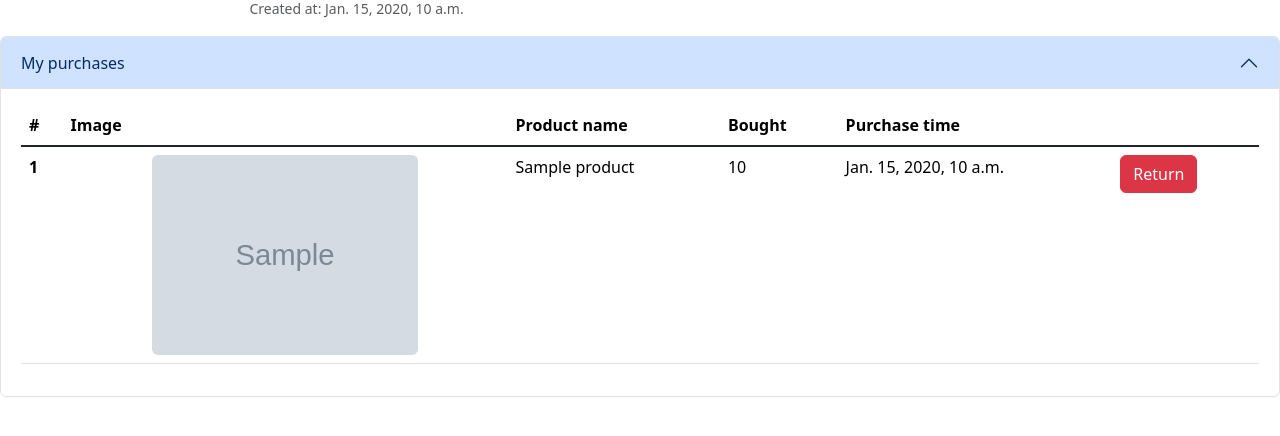
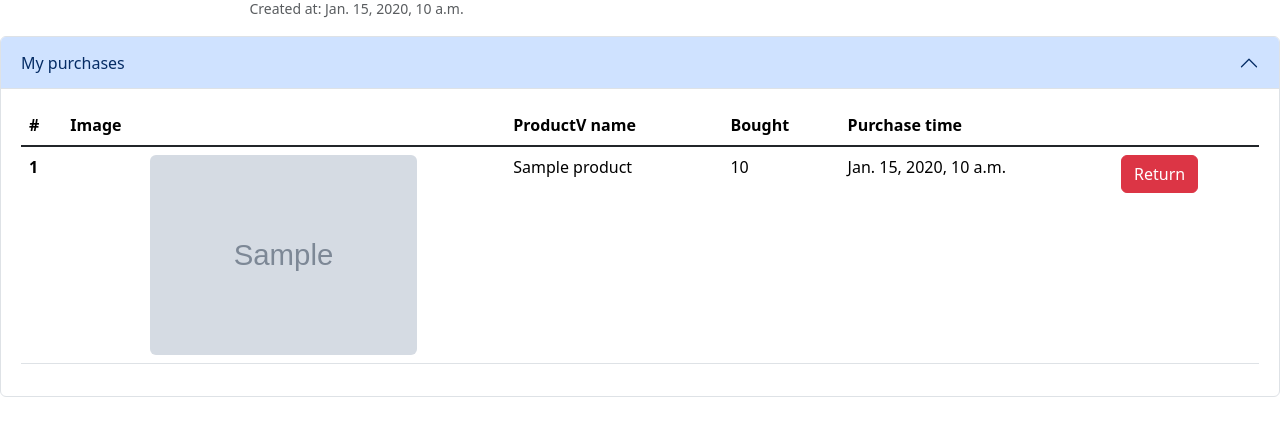
Before and after one commit to IgorEzerskiy/shop, a Django app: page /profile/ in a window 1280 px wide. Shown: the part 238-674 px from the top of the page. Run offline with Django 4.2, Linux system fonts and the light colour scheme; a user stored in the database is signed in; tables that the repository leaves empty hold one stand-in row (values such as "Sample post"); grey boxes marked "Sample" are stand-in pictures.

Commit message:
Change some views

```diff
--- a/main_app/forms.py
+++ b/main_app/forms.py
@@ -2,8 +2,8 @@ from django import forms
 from main_app.models import Product, Purchase
 
 
-class AddProductForm(forms.ModelForm):
-    title = forms.CharField(label='Product name', max_length=150, required=True)
+class ProductForm(forms.ModelForm):
+    title = forms.CharField(label='ProductV name', max_length=150, required=True)
     description = forms.CharField(label='Description', max_length=1500, required=True)
     price = forms.DecimalField(label='Price', max_digits=20, decimal_places=2, required=True)
     quantity = forms.IntegerField(label='Quantity', min_value=1, required=True)
@@ -14,7 +14,7 @@ class AddProductForm(forms.ModelForm):
         fields = ['title', 'description', 'price', 'quantity', 'image']
 
 
-class AmountForm(forms.ModelForm):
+class PurchaseForm(forms.ModelForm):
     product_quantity = forms.IntegerField(label='Quantity', min_value=1, required=True)
 
     class Meta:
--- a/main_app/views.py
+++ b/main_app/views.py
@@ -6,29 +6,30 @@ from django.contrib.auth.views import LoginView, LogoutView
 from django.contrib.auth.mixins import LoginRequiredMixin
 from django.db import transaction
 from main_app.models import Product, Purchase, Customer
-from main_app.forms import AddProductForm, AmountForm
+from main_app.forms import ProductForm, PurchaseForm
 
 
-class HomePageView(TemplateView):
+class ProductListView(TemplateView):
     template_name = 'home_page.html'
     extra_context = {'products': Product.objects.all()}
 
 
 class ProductCreateView(LoginRequiredMixin, CreateView):
-    form_class = AddProductForm
+    form_class = ProductForm
     template_name = 'product_add.html'
     success_url = '/'
 
 
 class ProductUpdateView(LoginRequiredMixin, UpdateView):
     login_url = 'login/'
-    form_class = AddProductForm
+    form_class = ProductForm
     template_name = 'product_update.html'
     success_url = '/'
     queryset = Product.objects.all()
 
 
-class ProductListView(LoginRequiredMixin, TemplateView):
+class ProductV(LoginRequiredMixin, TemplateView):
+    """ЭТУ НУЖНО УДАЛИТЬ ВЬЮХУ"""
     login_url = 'login/'
     template_name = 'product_list.html'
     extra_context = {'products': Product.objects.all()}
@@ -38,7 +39,7 @@ class ProductDetailView(DetailView):
     model = Product
     template_name = 'product_item.html'
     slug_url_kwarg = 'slug'
-    extra_context = {'product_quantity': AmountForm()}
+    extra_context = {'product_quantity': PurchaseForm()}
 
     def get_context_data(self, **kwargs):
         context = super().get_context_data(**kwargs)
@@ -60,7 +61,7 @@ class ProfileView(LoginRequiredMixin, TemplateView):
 class PurchaseCreateView(CreateView):
     """"""
     success_url = '/'
-    form_class = AmountForm
+    form_class = PurchaseForm
     slug_url_kwarg = 'slug'
 
     def form_valid(self, form):
--- a/shop/urls.py
+++ b/shop/urls.py
@@ -17,15 +17,15 @@ Including another URLconf
 from django.conf.urls.static import static
 from django.contrib import admin
 from django.urls import path
-from main_app.views import HomePageView, ProductListView, ProfileView, Login, Logout, ProductDetailView, \
+from main_app.views import ProductListView, ProductV, ProfileView, Login, Logout, ProductDetailView, \
                             ProductCreateView, ProductUpdateView, PurchaseCreateView
 from shop import settings
 
 urlpatterns = [
     path('admin/', admin.site.urls),
-    path('', HomePageView.as_view(), name='home_page'),
+    path('', ProductListView.as_view(), name='home_page'),
     path('profile/', ProfileView.as_view(), name='profile'),
-    path('product-list/', ProductListView.as_view(), name='product_list'),
+    path('product-list/', ProductV.as_view(), name='product_list'),
     path('edit-product/<slug:slug>', ProductUpdateView.as_view(), name='product_update'),
     path('login/', Login.as_view(), name='login'),
     path('logout/', Logout.as_view(), name='logout'),
--- a/templates/home_page.html
+++ b/templates/home_page.html
@@ -10,7 +10,7 @@
                 {% if product.image %}
                     <img src="{{ product.image.url }}" class="card-img-top" alt="{{ product.slug }}">
                 {% else %}
-                    <img src="{% static 'images/No Product Image Available.png' %}" class="card-img-top" alt="{{ product.slug }}">
+                    <img src="{% static 'images/No ProductV Image Available.png' %}" class="card-img-top" alt="{{ product.slug }}">
                 {% endif %}
                 <div class="card-body">
                     <h5 class="card-title">{{ product.title }}</h5>
--- a/templates/product_item.html
+++ b/templates/product_item.html
@@ -8,7 +8,7 @@
         <img src="{{ product.image.url }}" class="rounded mx-auto d-block" style="height: 500px; weight: 500px"
              alt="{{ product.slug }}">
         {% else %}
-        <img src="{% static 'images/No Product Image Available.png' %}" class="rounded mx-auto d-block"
+        <img src="{% static 'images/No ProductV Image Available.png' %}" class="rounded mx-auto d-block"
              alt="{{ product.slug }}" style="height: 200px; weight: 200px">
         {% endif %}
         <div class="card-body" style="margin-left: 45px;">
--- a/templates/product_list.html
+++ b/templates/product_list.html
@@ -13,7 +13,7 @@
                     <img src="{{ product.image.url }}" class="rounded mx-auto d-block"
                          style="height: 200px; weight: 200px" alt="{{ item.product.slug }}">
                     {% else %}
-                    <img src="{% static 'images/No Product Image Available.png' %}" class="rounded mx-auto d-block"
+                    <img src="{% static 'images/No ProductV Image Available.png' %}" class="rounded mx-auto d-block"
                          alt="{{ product.slug }}" style="height: 200px; weight: 200px">
                     {% endif %}
                 </div>
--- a/templates/profile.html
+++ b/templates/profile.html
@@ -59,7 +59,7 @@
                     <tr>
                         <th scope="col">#</th>
                         <th scope="col">Image</th>
-                        <th scope="col">Product name</th>
+                        <th scope="col">ProductV name</th>
                         <th scope="col">Bought</th>
                         <th scope="col">Purchase time</th>
                     </tr>
@@ -73,7 +73,7 @@
                             <img src="{{ item.product.image.url }}" class="rounded mx-auto d-block"
                                  style="height: 200px; weight: 200px" alt="{{ item.product.slug }}">
                             {% else %}
-                            <img src="{% static 'images/No Product Image Available.png' %}" class="rounded mx-auto d-block"
+                            <img src="{% static 'images/No ProductV Image Available.png' %}" class="rounded mx-auto d-block"
                                  alt="{{ item.product.slug }}" style="height: 200px; weight: 200px">
                             {% endif %}
                         </td>
```
Also changed, not shown: main_app/migrations/0002_product_purchase_purchasereturns.py.
